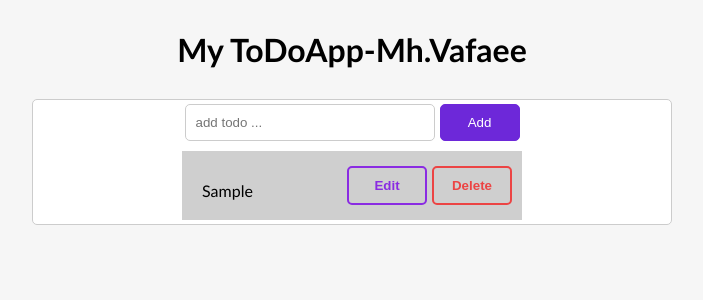
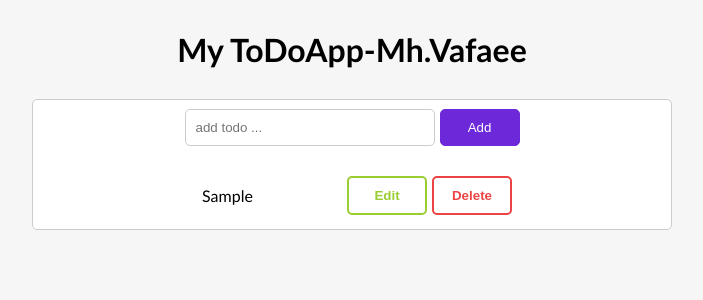
Before and after one commit to vafa2020/toDoListApp, a React (Create React App) app: page / in a window 1280 px wide. Both pictures are taken after typing "Sample" into the empty fields and a click on the button "Add". Shown: the top 300 px of the page, without its empty margins (288-991 px from the left). Built offline with nearby package versions, Linux system fonts and the light colour scheme.

Commit message:
added style to app again

```diff
--- a/src/app/component/ToDo/ToDo.module.css
+++ b/src/app/component/ToDo/ToDo.module.css
@@ -3,11 +3,11 @@
   justify-content: space-between;
   align-items: center;
   width: 20rem;
+  margin-top: 10px;
 }
 
 .Text {
   padding: 10px;
-  margin-top: 10px;
 }
 .Completed {
   text-decoration: line-through;
@@ -15,15 +15,15 @@
 }
 .Control {
   display: flex;
-  align-items: center;
+
 }
 .Edit {
   padding: 10px 5px;
   width: 80px;
   border-radius: 5px;
   background-color: transparent;
-  border: 2px solid blueviolet;
-  color: blueviolet;
+  border: 2px solid yellowgreen;
+  color: yellowgreen;
   margin-right: 5px;
   cursor: pointer;
   font-weight: bold;
--- a/src/app/component/ToDoForm/ToDoForm.js
+++ b/src/app/component/ToDoForm/ToDoForm.js
@@ -32,7 +32,7 @@ const ToDoForm = ({ submitTodo, edit }) => {
           className={classes.Input}
           ref={inputRef}
         />
-        <button className={classes.Button} type="submit">
+        <button className={`${classes.Button} ${edit?classes.updateButton:""}`} type="submit">
           {edit ? "Update" : "Add"}
         </button>
       </form>
--- a/src/app/component/ToDoForm/ToDoForm.module.css
+++ b/src/app/component/ToDoForm/ToDoForm.module.css
@@ -1,7 +1,7 @@
-.ToDoForm{
-
+.ToDoForm {
+  margin-top: 5px;
 }
-.Input{
+.Input {
   outline: none;
   width: 250px;
   padding: 10px;
@@ -9,12 +9,10 @@
   border-radius: 5px;
   margin-right: 5px;
 }
-.Input:focus{
-
-    border: 1px solid blueviolet;
-
+.Input:focus {
+  border: 2px solid blueviolet;
 }
-.Button{
+.Button {
   color: #fff;
   background-color: #6d28d9;
   width: 80px;
@@ -23,3 +21,7 @@
   border-radius: 5px;
   cursor: pointer;
 }
+.updateButton {
+  background-color: transparent;
+  color: #6d28d9;
+}
--- a/src/app/component/ToDoList/ToDoList.module.css
+++ b/src/app/component/ToDoList/ToDoList.module.css
@@ -1,5 +1,4 @@
 .ToDoList {
-  background-color: #cfcfcf;
   padding: 10px;
   margin-top: 10px;
 }
```
Lines whose indentation alone changed are shown as unchanged.
